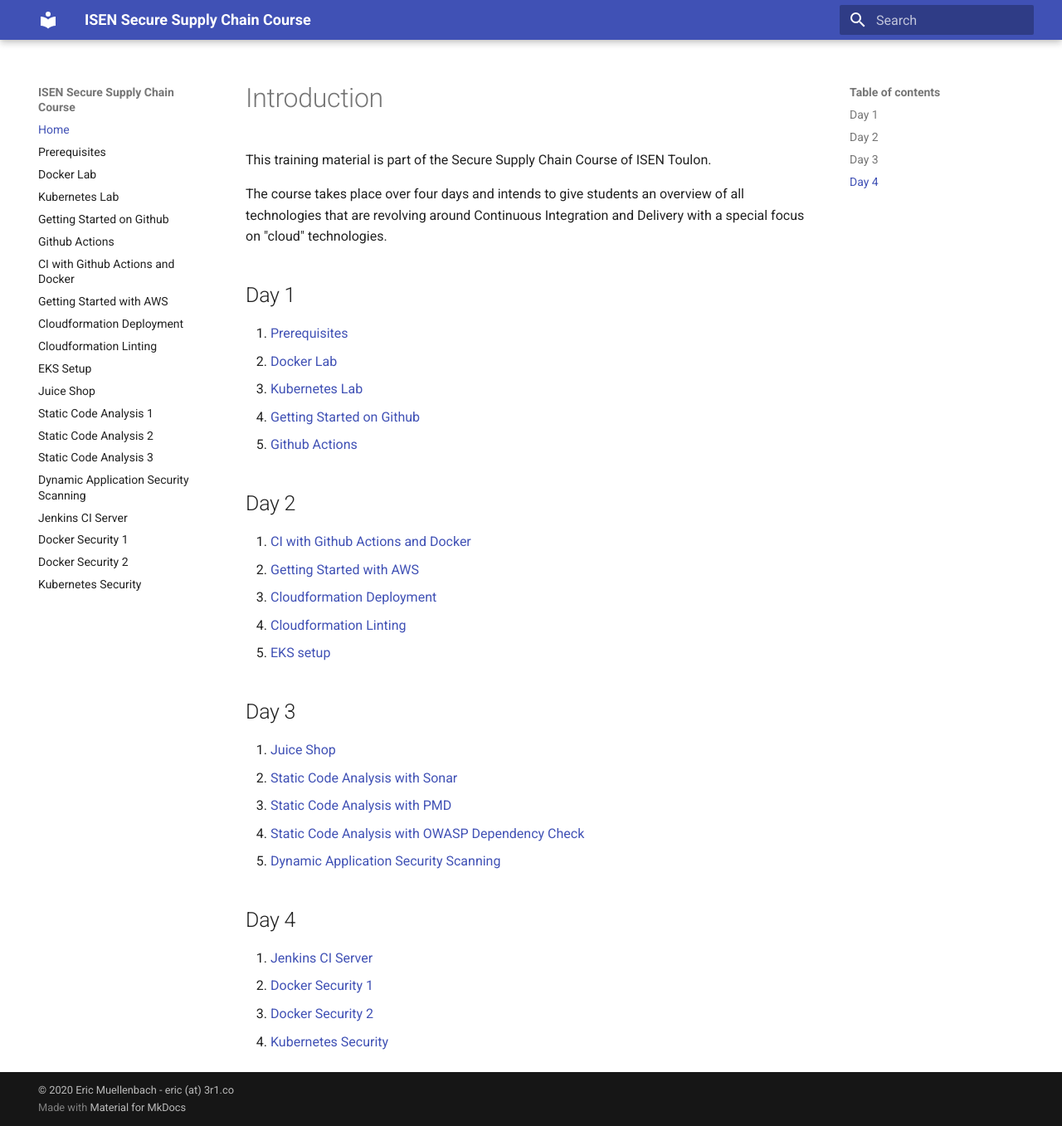
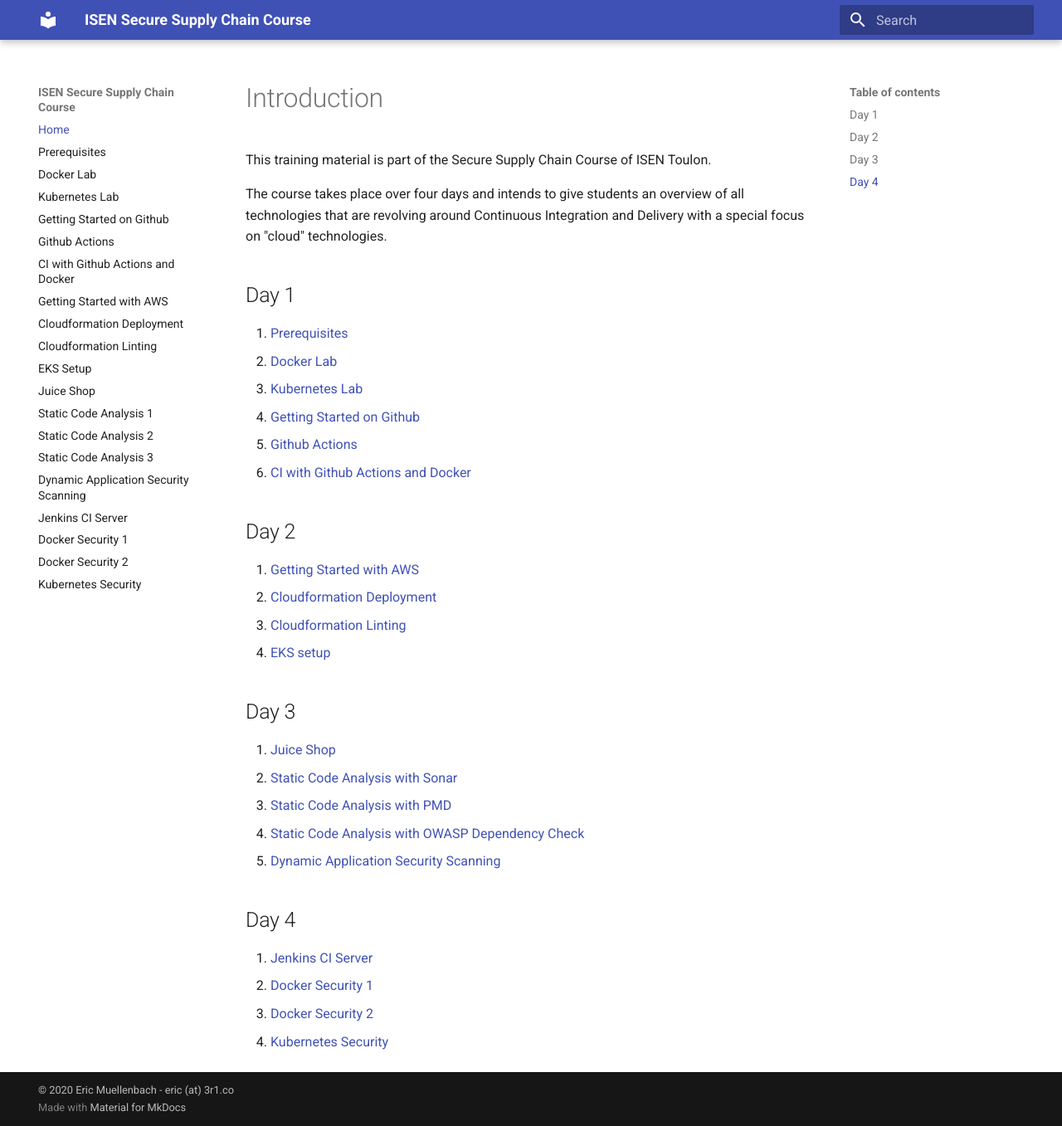
Before and after one commit to 3r1co/ssc, an MkDocs documentation site: the page built from docs/README.md, in a window 1280 px wide and 1357 px high. Shown: the whole window at 83% size. Built offline with MkDocs 1.6.1 and Material for MkDocs 9.7.7, drawn with Linux system fonts in a browser that asks for light colours.

Commit message:
Adapt order according to yesterday

```diff
--- a/docs/README.md
+++ b/docs/README.md
@@ -11,10 +11,10 @@
 1. [Kubernetes Lab](./kubernetes.md)
 1. [Getting Started on Github](./github.md)
 1. [Github Actions](./actions.md)
+1. [CI with Github Actions and Docker](./ecr.md)
 
 ## Day 2
 
-1. [CI with Github Actions and Docker](./ecr.md)
 1. [Getting Started with AWS](./aws.md)
 1. [Cloudformation Deployment](./cloudformation.md)
 1. [Cloudformation Linting](./cfn-nag.md)
```
Also changed, not shown: 1 other file.
